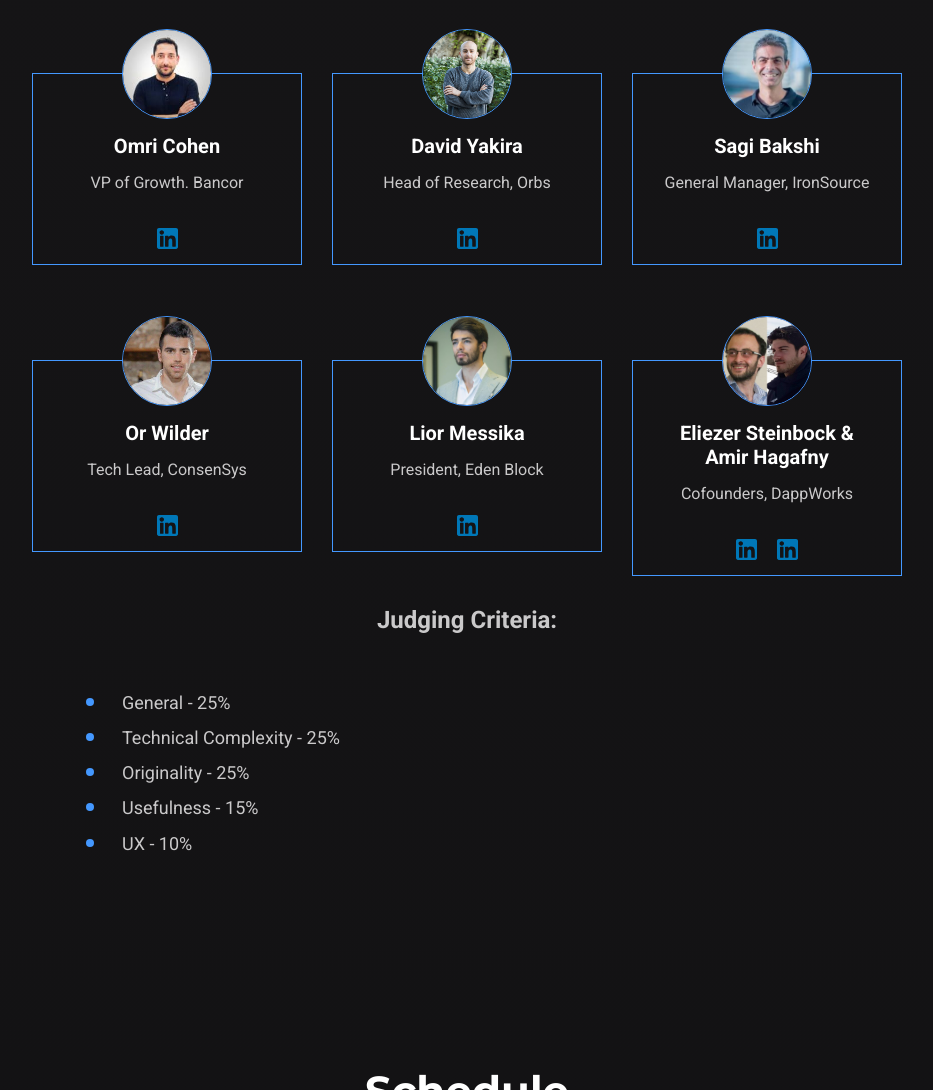
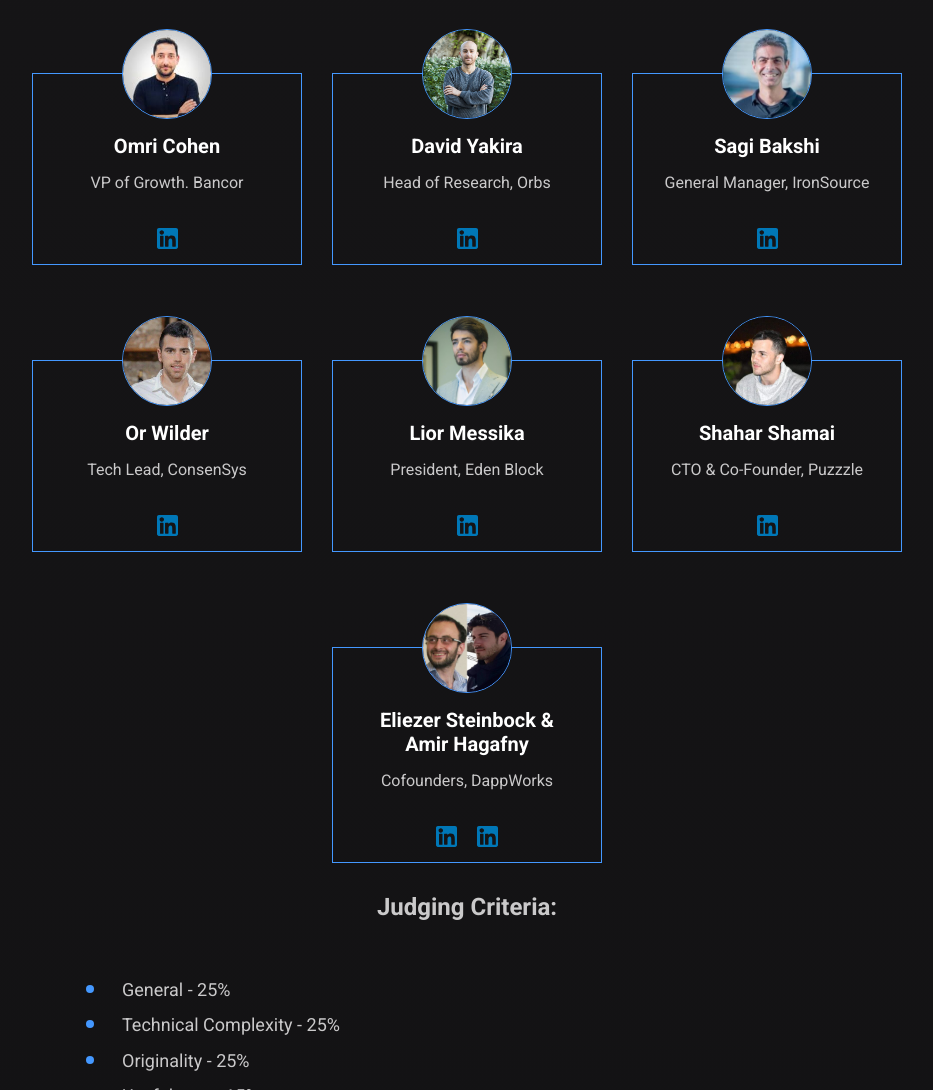
Before and after one commit to DappWorks/Dappathon, a website: page dappathon.html in a window 1280 px wide. Shown: the part 2796-3886 px from the top of the page, without its empty margins (173-1106 px from the left). Drawn offline with Linux system fonts and the light colour scheme; some packages are replaced by stand-ins of ours.

Commit message:
updated judhes

```diff
--- a/dappathon.html
+++ b/dappathon.html
@@ -393,6 +393,28 @@
                   </div>
                 </div>
               </div>
+
+              <div class="tiles__item">
+                <div class="mentor">
+                  <div class="mentor__img">
+                    <img src="./static/img/mentors/shamai.jpg" />
+                  </div>
+                  <div class="mentor__text">
+                    <p class="mentor__name">Shahar Shamai</p>
+                    <p class="mentor__descr">CTO & Co-Founder, Puzzzle</p>
+                    <div class="mentor__links">
+                      <ul class="social">
+                        <li>
+                          <a class="social__icon" href="https://www.linkedin.com/in/shahar-shamai/" target="_blank">
+                            <img src="./static/img/linkedin.svg" />
+                          </a>
+                        </li>
+                      </ul>
+                    </div>
+                  </div>
+                </div>
+              </div>
+
               <div class="tiles__item">
                 <div class="mentor">
                   <div class="mentor__img">
@@ -418,6 +440,7 @@
                   </div>
                 </div>
               </div>
+
             </div>
 
 
```
